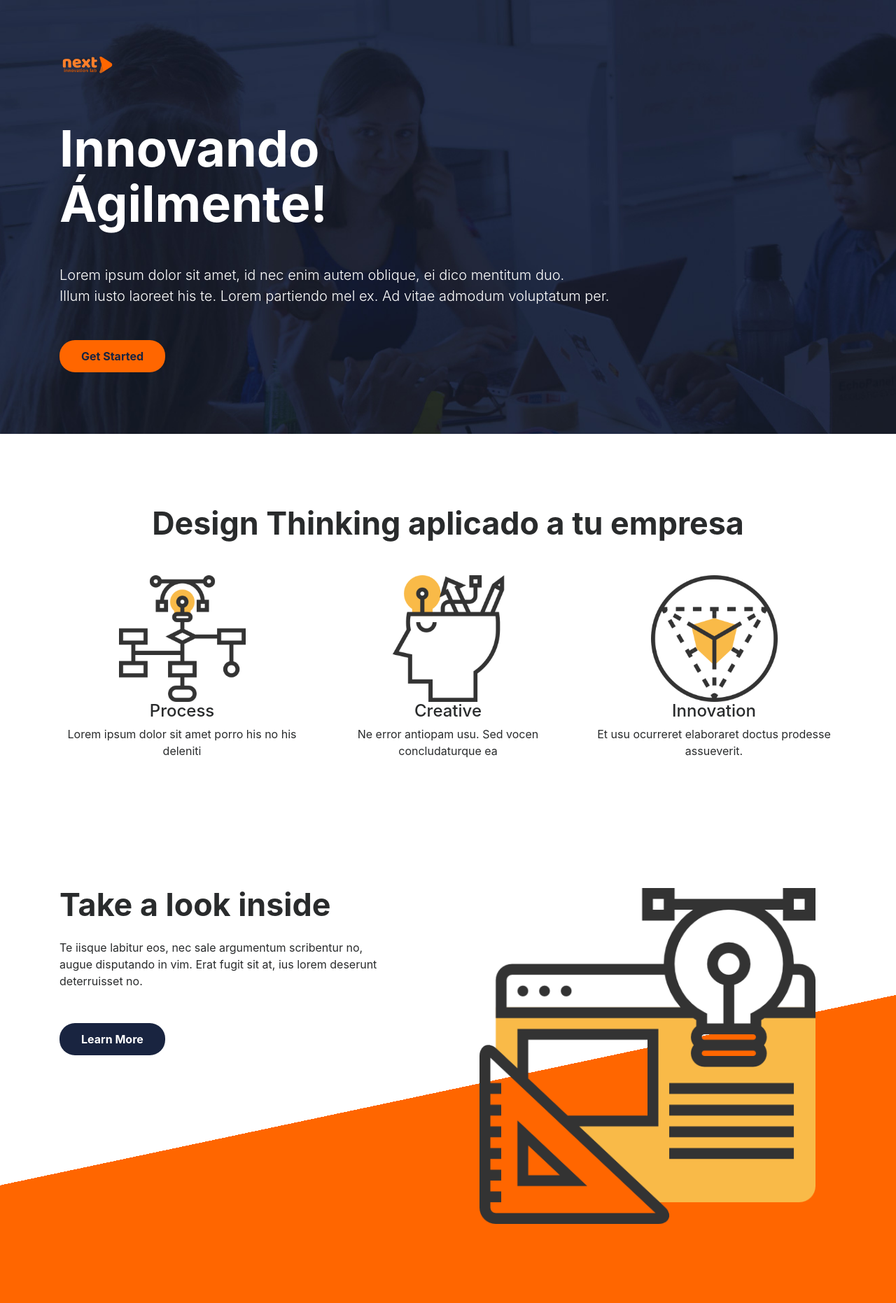
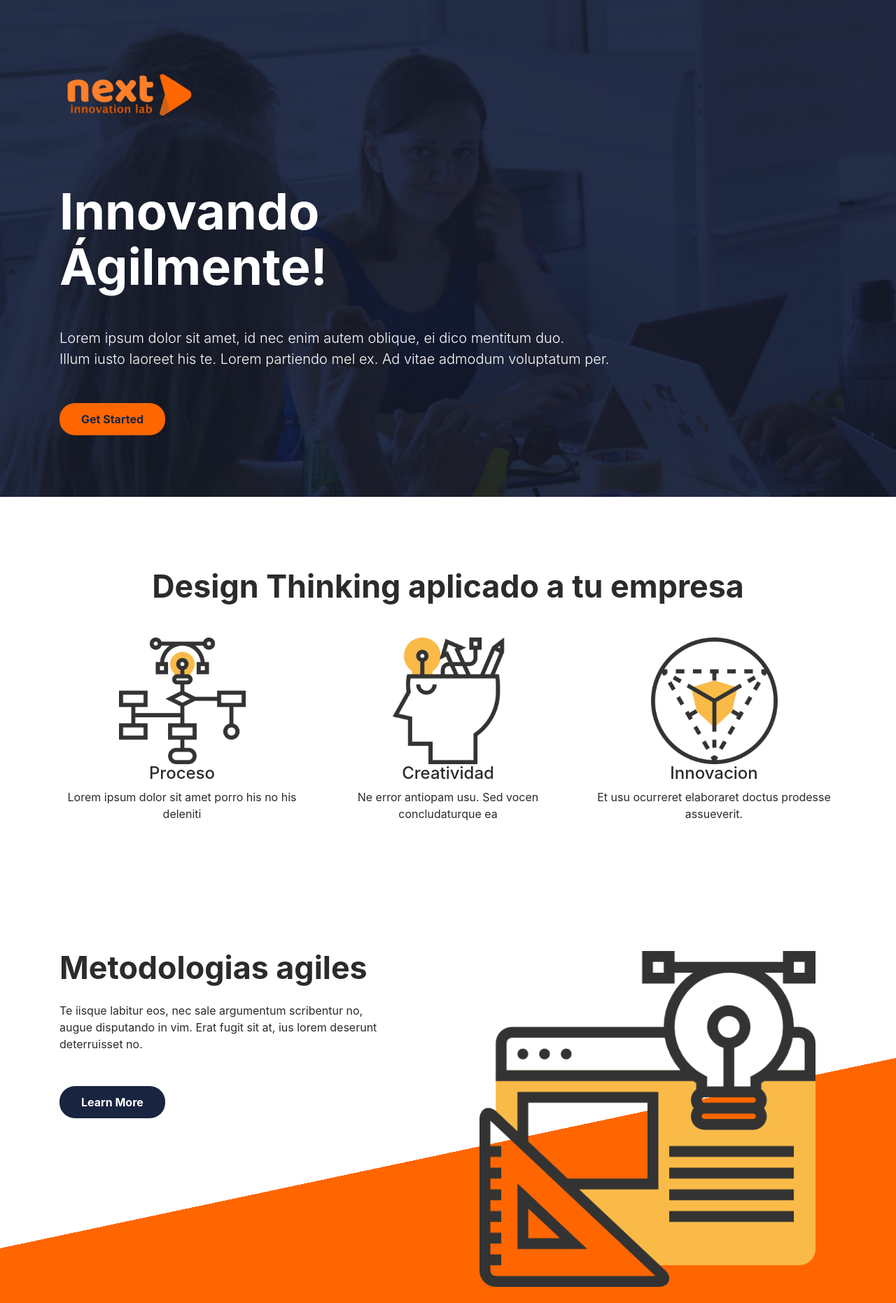
Before and after one commit to juliolzok/NIL, a PHP site: page / in a window 1280 px wide. Shown: the top 1862 px of the page at 70% size. Run offline with PHP 8.4, Linux system fonts and the light colour scheme.

Commit message:
Update logo size, update text

```diff
--- a/css/custom.css
+++ b/css/custom.css
@@ -74,7 +74,7 @@ button {
 }
 
 #banner header img {
-    max-width: 80px;
+    max-width: 200px;
 }
 
 /********** feature (skew background) **********/
--- a/index.html
+++ b/index.html
@@ -48,17 +48,17 @@
         <div class="row">
             <div data-aos="fade-up" data-aos-delay="0" data-aos-duration="1000" data-aos-once="true" class="col-md-4 text-center">
                 <img src="img/flowchart.png" alt="Anti-spam" class="mx-auto" width="181" height="181">
-                <h4>Process</h4>
+                <h4>Proceso</h4>
                 <p>Lorem ipsum dolor sit amet porro his no his deleniti</p>
             </div>
             <div data-aos="fade-up" data-aos-delay="200" data-aos-duration="1000" data-aos-once="true" class="col-md-4 text-center">
                 <img src="img/011-idea-1.png" class="mx-auto" width="181" height="181">
-                <h4>Creative</h4>
+                <h4>Creatividad</h4>
                 <p>Ne error antiopam usu. Sed vocen concludaturque ea</p>
             </div>
             <div data-aos="fade-up" data-aos-delay="400" data-aos-duration="1000" data-aos-once="true" class="col-md-4 text-center">
                 <img src="img/009-perspective.png" alt="Smart Scan" class="mx-auto" width="181" height="181">
-                <h4>Innovation</h4>
+                <h4>Innovacion</h4>
                 <p>Et usu ocurreret elaboraret doctus prodesse assueverit.</p>
 
             </div>
@@ -71,7 +71,7 @@
         <div class="container my-5">
             <div class="row justify-content-between text-center text-md-left">
                 <div data-aos="fade-right" data-aos-duration="1000" data-aos-once="true" class="col-md-6">
-                    <h2 class="font-weight-bold">Take a look inside</h2>
+                    <h2 class="font-weight-bold">Metodologias agiles</h2>
                     <p class="my-4">Te iisque labitur eos, nec sale argumentum scribentur no,
                         <br> augue disputando in vim. Erat fugit sit at, ius lorem deserunt deterruisset no.</p>
                     <a href="#" class="btn my-4 font-weight-bold atlas-cta cta-blue">Learn More</a>
@@ -87,7 +87,7 @@
         <div class="container">
             <div class="row justify-content-between text-center text-md-left">
                 <div data-aos="fade-left" data-aos-duration="1000" data-aos-once="true" class="col-md-6 flex-md-last">
-                    <h2 class="font-weight-bold">Safe and reliable</h2>
+                    <h2 class="font-weight-bold">Desarrollando la "auto-eficiencia"</h2>
                     <p class="my-4">
                         Duo suas detracto maiestatis ad, commodo lucilius invenire nec ad,
                         <br> eum et oratio disputationi. Falli lobortis his ad
@@ -141,7 +141,7 @@
         </div>
     </div>
     <!-- client -->
-    <div class="jumbotron jumbotron-fluid">
+    <!-- <div class="jumbotron jumbotron-fluid">
         <div class="container">
             <div class="row">
                 <div class="col-sm-4 col-md-2 py-2 align-self-center">
@@ -164,7 +164,7 @@
                 </div>
             </div>
         </div>
-    </div>
+    </div> -->
     <!-- contact -->
     <div class="jumbotron jumbotron-fluid" id="contact" style="background-image: url(img/contact-bk.jpg);">
         <div class="container my-5">
```
